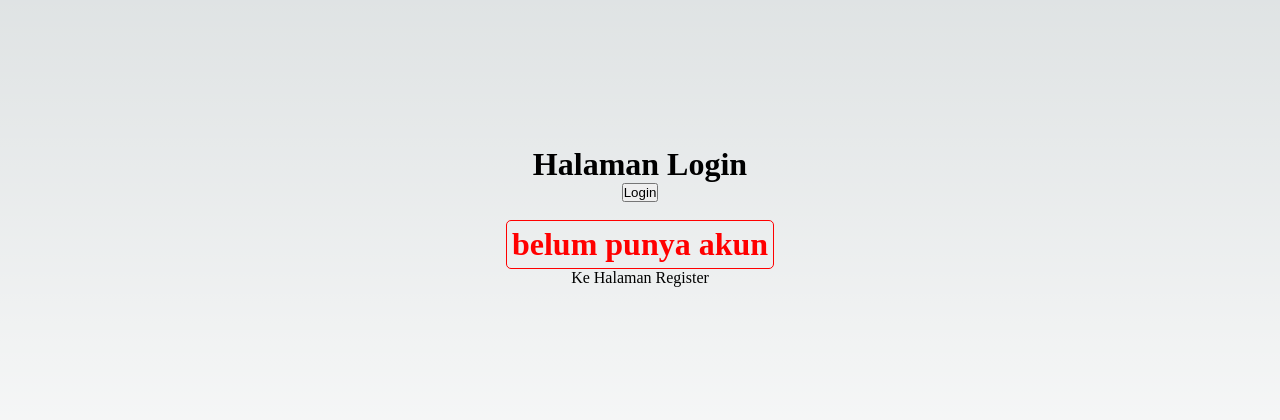
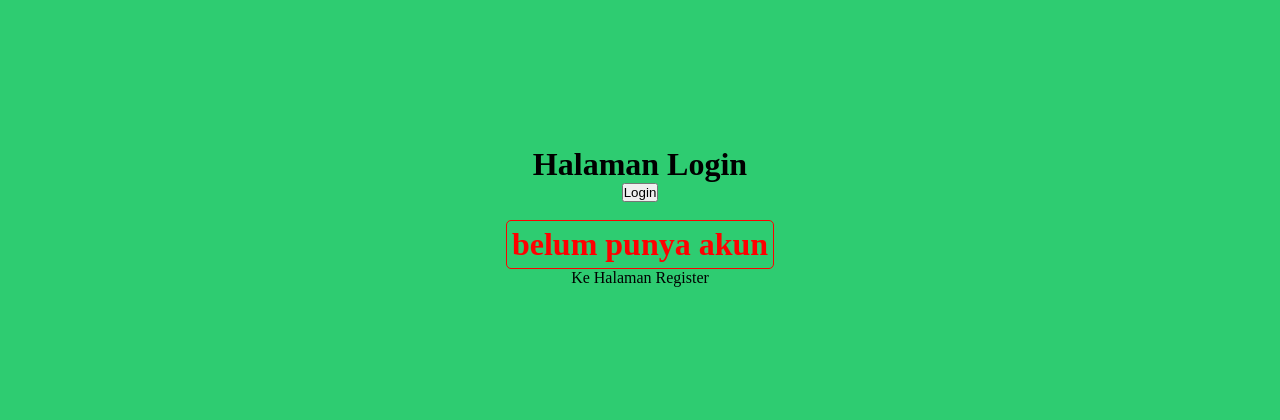
Before and after one commit to DewitaA12/Pemrograman-Framework, a Next.js app in the folder my-app-1/: page /auth/login in a window 1280 px wide. Shown: the part 184-604 px from the top of the page. Built offline with nearby package versions, Linux system fonts and the light colour scheme.

Commit message:
imp scss

```diff
--- a/my-app-1/package.json
+++ b/my-app-1/package.json
@@ -18,5 +18,11 @@
     "react": "19.2.4",
     "react-dom": "19.2.4",
     "typescript": "5.9.3"
+  },
+  "devDependencies": {
+    "autoprefixer": "^10.4.27",
+    "postcss": "^8.5.8",
+    "sass": "^1.97.3",
+    "tailwindcss": "^3.4.19"
   }
 }
--- /dev/null
+++ b/my-app-1/src/styles/colors.scss
@@ -0,0 +1,7 @@
+$schema: (
+  color-primary:   #3498db,
+  color-secondary: #2ecc71,
+  color-accent:    #e74c3c,
+  color-background:#ecf0f1,
+  color-text:      #2c3e50
+)
--- /dev/null
+++ b/my-app-1/src/views/auth/login/login.module.scss
@@ -0,0 +1,10 @@
+@import "@/styles/colors.scss";
+
+.login {
+  display: flex;
+  flex-direction: column;
+  justify-content: center;
+  align-items: center;
+  height: 100vh;
+  background-color: map-get($map: $schema, $key: color-secondary);
+}
```
Also changed, not shown: my-app-1/src/views/auth/login/index.tsx (+7 -5 lines), 1 other file (tests, documents, lock files or other folders).
